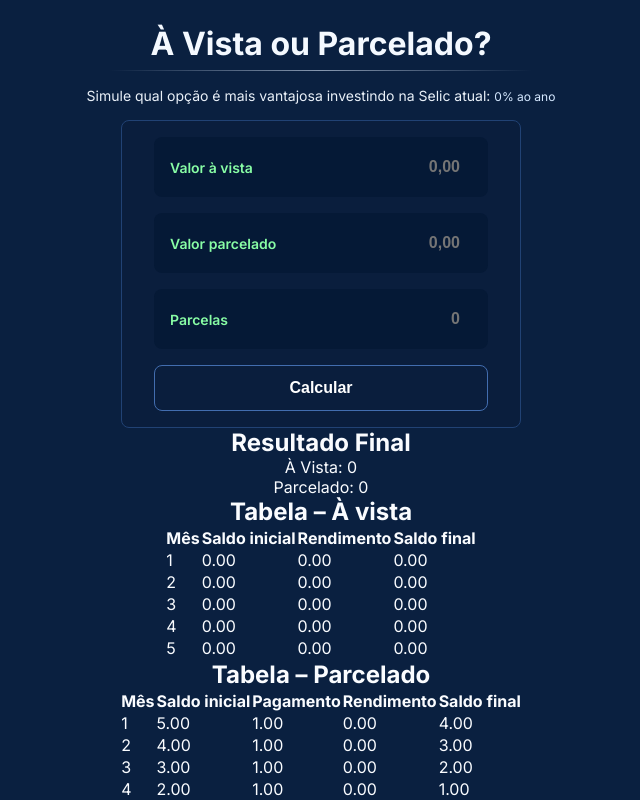
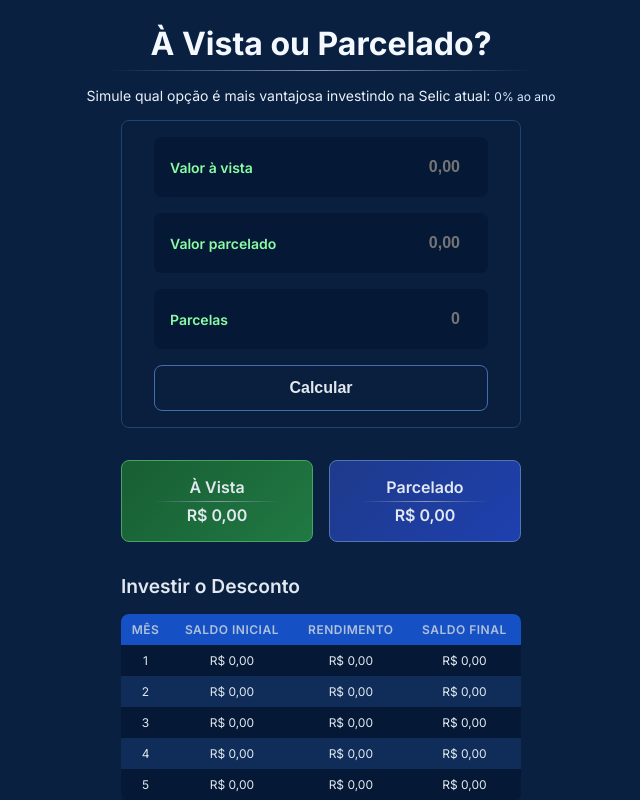
Before and after one commit to gabrielbuttendorf/avista-parcelado, a React (Vite) app: page / in a window 1280 px wide. Both pictures are taken after typing "5", "5", "5" into the empty fields and a click on the button "Calcular". Shown: the top 800 px of the page, without its empty margins (319-959 px from the left). Built offline with nearby package versions, Linux system fonts and the light colour scheme; no server answers.

Commit message:
estilização do resultado e das tabelas

```diff
--- a/src/components/Calculator/styles.ts
+++ b/src/components/Calculator/styles.ts
@@ -8,7 +8,7 @@ export const CalculateButton = styled.button`
   background: transparent;
   border: 1px solid #426daf;
 
-  color: #fff;
+  color: #e2e8f0;
   font-size: 1rem;
   font-weight: 600;
 
--- a/src/components/Form/styles.ts
+++ b/src/components/Form/styles.ts
@@ -47,13 +47,9 @@ export const InputDiv = styled.div`
     border: none;
     outline: none;
 
-    color: #fff;
+    color: #e2e8f0;
     font-size: 1rem;
     font-weight: 600;
-
-    &:focus {
-      /* outline: 1px solid #75f795; */
-    }
 
     &::-webkit-outer-spin-button,
     &::-webkit-inner-spin-button {
--- a/src/components/ResultTable/index.tsx
+++ b/src/components/ResultTable/index.tsx
@@ -1,19 +1,37 @@
 import type { simulateFinance } from "../../services/finance";
+import { MainResult, ResultCard, TableContainer } from "./style";
 
 interface ResultTableProps {
   result: ReturnType<typeof simulateFinance> | null;
 }
 
-export function ResultTable({result}: ResultTableProps) {
+export function ResultTable({ result }: ResultTableProps) {
   return (
-    <>
+    <TableContainer>
       {result && (
         <>
-          <h2>Resultado Final</h2>
-          <p>À Vista: {result.valorFinalAvista}</p>
-          <p>Parcelado: {result.valorFinalParcelado}</p>
+          <MainResult>
+            <ResultCard variant="avista">
+              À Vista{" "}
+              <span>
+                {result.valorFinalAvista.toLocaleString("pt-BR", {
+                  style: "currency",
+                  currency: "BRL",
+                })}
+              </span>
+            </ResultCard>
+            <ResultCard variant="parcelado">
+              Parcelado{" "}
+              <span>
+                {result.valorFinalParcelado.toLocaleString("pt-BR", {
+                  style: "currency",
+                  currency: "BRL",
+                })}
+              </span>
+            </ResultCard>
+          </MainResult>
 
-          <h2>Tabela – À vista</h2>
+          <h2>Investir o Desconto</h2>
           <table>
             <thead>
               <tr>
@@ -27,15 +45,15 @@ export function ResultTable({result}: ResultTableProps) {
               {result.tabelaAvista.map((linha) => (
                 <tr key={linha.parcela}>
                   <td>{linha.parcela}</td>
-                  <td>{linha.saldoInicial.toFixed(2)}</td>
-                  <td>{linha.rendimento.toFixed(2)}</td>
-                  <td>{linha.saldoFinal.toFixed(2)}</td>
+                  <td>{linha.saldoInicial.toLocaleString("pt-BR", {style: 'currency', currency: 'BRL'})}</td>
+                  <td>{linha.rendimento.toLocaleString("pt-BR", {style: 'currency', currency: 'BRL'})}</td>
+                  <td>{linha.saldoFinal.toLocaleString("pt-BR", {style: 'currency', currency: 'BRL'})}</td>
                 </tr>
               ))}
             </tbody>
           </table>
 
-          <h2>Tabela – Parcelado</h2>
+          <h2>Investir e Sacar Parcelas</h2>
           <table>
             <thead>
               <tr>
@@ -50,16 +68,16 @@ export function ResultTable({result}: ResultTableProps) {
               {result.tabelaParcelado.map((linha) => (
                 <tr key={linha.parcela}>
                   <td>{linha.parcela}</td>
-                  <td>{linha.saldoInicial.toFixed(2)}</td>
-                  <td>{linha.pagamento.toFixed(2)}</td>
-                  <td>{linha.rendimento.toFixed(2)}</td>
-                  <td>{linha.saldoFinal.toFixed(2)}</td>
+                  <td>{linha.saldoInicial.toLocaleString("pt-BR", {style: 'currency', currency: 'BRL'})}</td>
+                  <td>{linha.pagamento.toLocaleString("pt-BR", {style: 'currency', currency: 'BRL'})}</td>
+                  <td>{linha.rendimento.toLocaleString("pt-BR", {style: 'currency', currency: 'BRL'})}</td>
+                  <td>{linha.saldoFinal.toLocaleString("pt-BR", {style: 'currency', currency: 'BRL'})}</td>
                 </tr>
               ))}
             </tbody>
           </table>
         </>
       )}
-    </>
+    </TableContainer>
   );
 }
--- a/src/components/ResultTable/style.ts
+++ b/src/components/ResultTable/style.ts
@@ -0,0 +1,103 @@
+import styled from "styled-components";
+
+interface ResultCardProps {
+  variant: "avista" | "parcelado";
+}
+
+export const TableContainer = styled.div`
+  margin-top: 2rem;
+  max-width: 400px;
+  overflow-x: auto;
+
+  h2 {
+    margin: 2rem 0 1rem 0;
+    font-size: 1.2rem;
+    font-weight: 600;
+  }
+
+  table {
+    width: 100%;
+    max-width: 100%;
+    border-collapse: collapse;
+    border-radius: 8px;
+    overflow: hidden;
+    text-align: center;
+
+    background: #051936;
+    box-shadow: 0 2px 4px rgba(5, 25, 54, 0.67);
+  }
+
+  th {
+    background: #1550c5;
+
+    font-weight: 600;
+    text-transform: uppercase;
+    letter-spacing: 0.5px;
+    color: #afc1da;
+  }
+
+  tbody {
+    cursor: default;
+  }
+
+  tbody tr:nth-child(even) {
+    background: #0f2d58;
+    transition: 0.2s ease-in-out;
+  }
+
+  tbody tr:hover {
+    background: #374f7a;
+    transition: 0.2s ease-in-out;
+  }
+
+  th,
+  td {
+    padding: 0.5rem;
+    font-size: 0.75rem;
+  }
+`;
+
+export const MainResult = styled.div`
+  display: flex;
+  gap: 1rem;
+`;
+
+export const ResultCard = styled.span<ResultCardProps>`
+  width: 50%;
+  padding: 1rem 2rem;
+  display: flex;
+  flex-direction: column;
+  align-items: center;
+  border-radius: 8px;
+  border: 1px solid;
+  cursor: default;
+  border-color: ${(props) =>
+    props.variant === "avista" ? "#4ba361" : "#5275b6"};
+
+  font-weight: 600;
+
+  background: ${(props) =>
+    props.variant === "avista"
+      ? "linear-gradient(135deg, #185e34, #207942)"
+      : "linear-gradient(135deg, #1e3a8a, #1e40af)"};
+
+  span {
+    position: relative;
+    width: 100%;
+    text-align: center;
+    padding-top: 0.25rem; /* espaço entre span e before */
+    margin-top: 0.25rem;
+  }
+
+  span::before {
+    content: "";
+    position: absolute;
+    top: 0;
+    left: 0;
+    width: 100%;
+    height: 1px;
+    display: block;
+
+    background: linear-gradient(to right, transparent, #8697af, transparent);
+  }
+`;
--- a/src/styles/global.ts
+++ b/src/styles/global.ts
@@ -13,7 +13,7 @@ export const GlobalStyle = createGlobalStyle`
 
   body {
     font-family: "Inter", sans-serif;
-    color: #fafcff;
+    color: #e2e8f0;
     background: #0a2040;
   }
 `;
```
Also changed, not shown: 1 other file (tests, documents, lock files or other folders).
